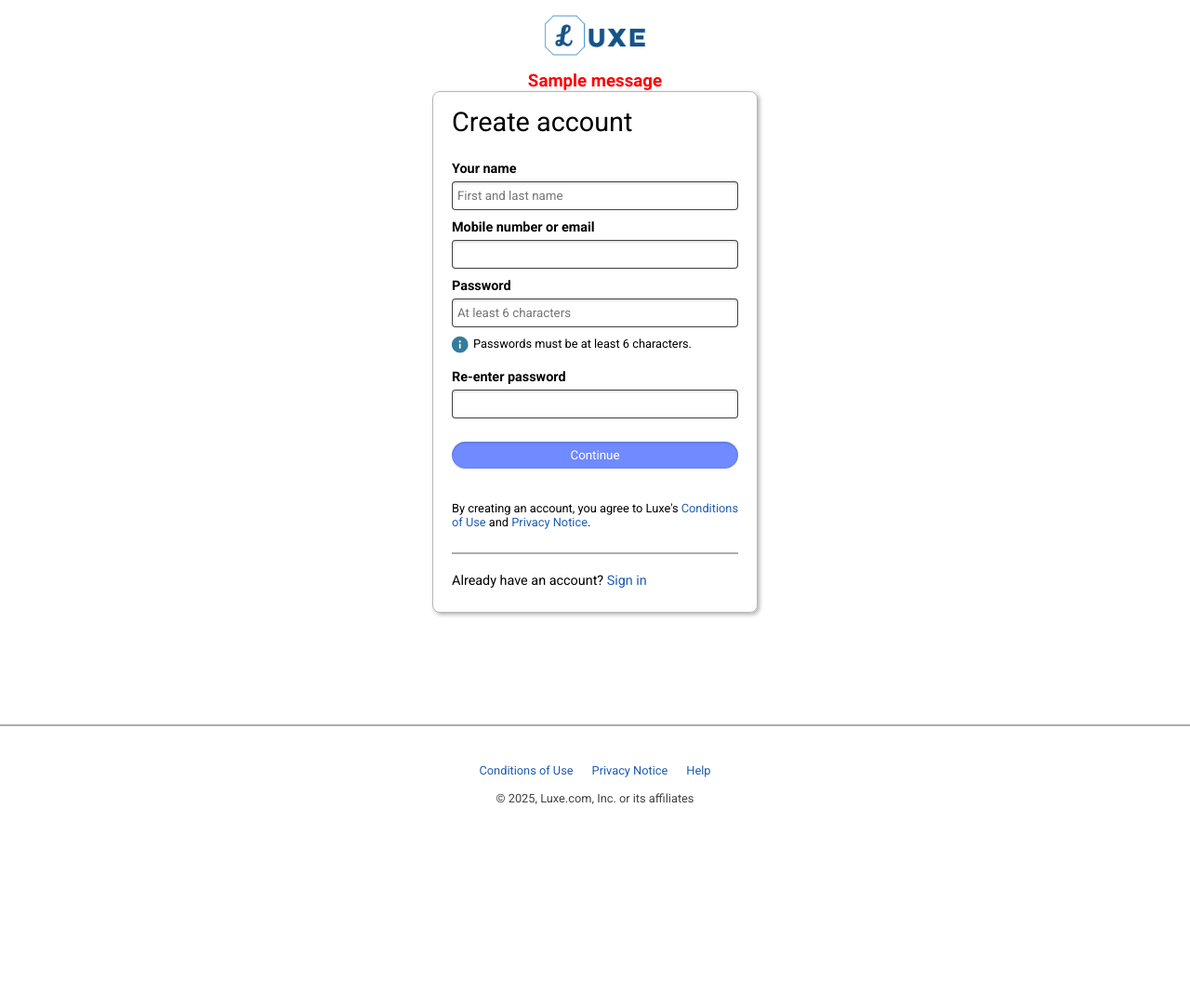
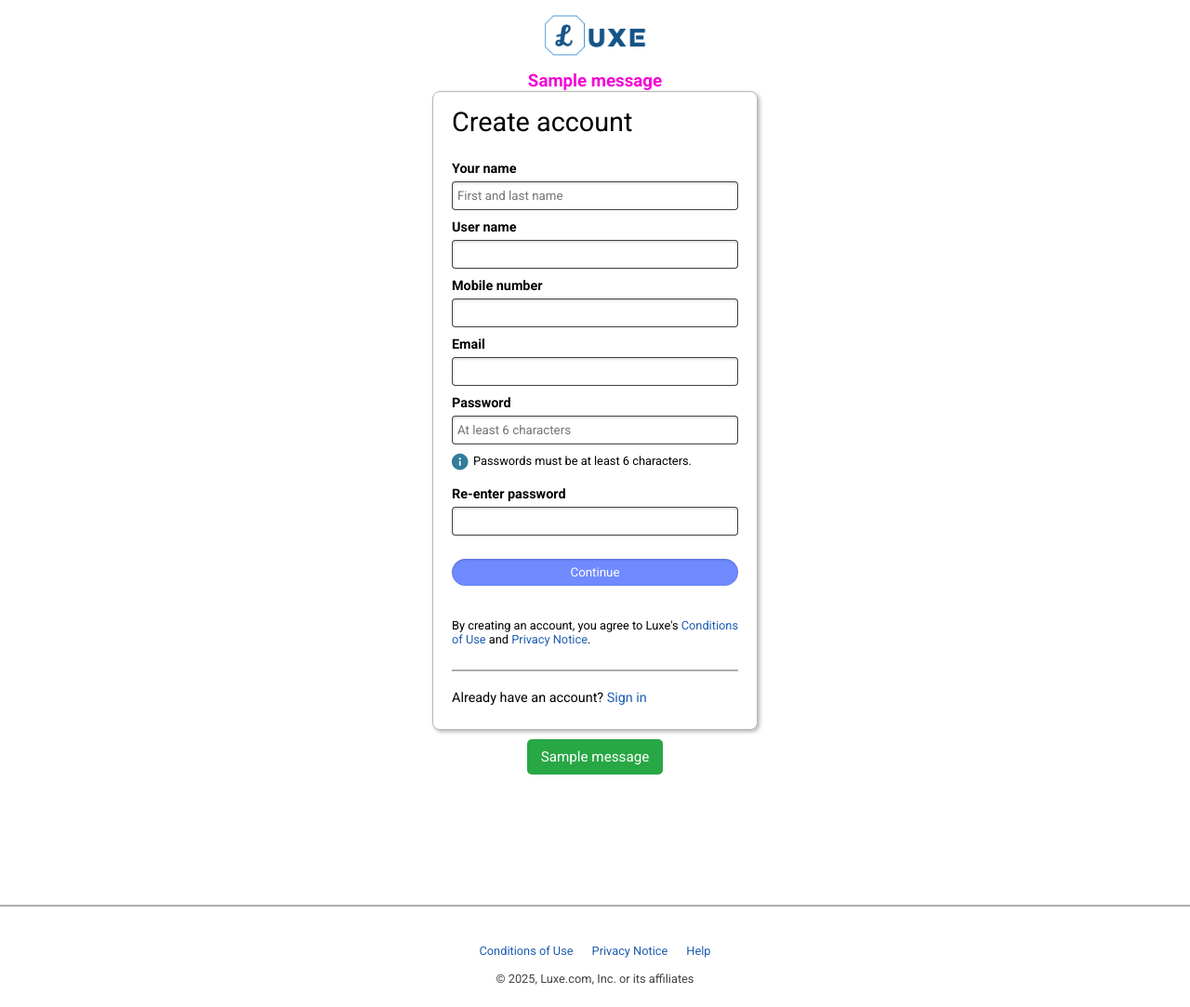
Before and after one commit to abednegoadjocacher/abed-solomon, a Django app: page /account/ in a window 1280 px wide. Shown: the top 1083 px of the page at 93% size. Before the commit the page ends 865 px from the top, so only its background shows below. Run offline with Django 5.2, Linux system fonts and the light colour scheme; tables that the repository leaves empty hold one stand-in row (values such as "Sample post"); one stand-in notice (Sample message) is shown.

Commit message:
The form is ready

```diff
--- a/carwebsite/ecommerce_car/settings.py
+++ b/carwebsite/ecommerce_car/settings.py
@@ -127,6 +127,6 @@
 
 DEFAULT_AUTO_FIELD = 'django.db.models.BigAutoField'
 
-AUTH_USER_MODEL = 'pages_app.CustomUser'  # Customized model
+#AUTH_USER_MODEL = 'pages_app.CustomUser'  # Customized model
 MEDIA_URL = '/media/'
 MEDIA_ROOT = os.path.join(BASE_DIR, 'media')
--- /dev/null
+++ b/carwebsite/pages_app/forms.py
@@ -0,0 +1,33 @@
+from django import forms
+from django.contrib.auth.models import User
+from django.core.exceptions import ValidationError
+import re
+
+class UserRegisterForm(forms.Form):
+    fullname = forms.CharField(max_length=100)
+    username = forms.CharField(max_length=100)
+    Mobile_number = forms.CharField(max_length=15)
+    email = forms.EmailField(required=False)
+    password = forms.CharField(widget=forms.PasswordInput())
+    confirm_password = forms.CharField(widget=forms.PasswordInput())
+
+    def clean_email(self):
+        email = self.cleaned_data.get('email')
+        if email and User.objects.filter(email=email).exists():
+            raise forms.ValidationError("This email is already registered.")
+        return email
+
+    def clean_Mobile_number(self):
+        phone = self.cleaned_data.get('Mobile_number')
+        pattern = r'^\+?[\d]{9,15}$'
+        if not re.match(pattern, phone):
+            raise forms.ValidationError("Enter a valid mobile number.")
+        return phone
+
+    def clean(self):
+        cleaned_data = super().clean()
+        password = cleaned_data.get("password")
+        confirm = cleaned_data.get("confirm_password")
+        if password != confirm:
+            raise ValidationError("Passwords do not match")
+        return cleaned_data
--- a/carwebsite/pages_app/static/pages_app/create_account.css
+++ b/carwebsite/pages_app/static/pages_app/create_account.css
@@ -67,7 +67,7 @@
     box-shadow: 2px 2px 4px #0000004d;
 }
 h3{
-    color: red;
+    color: rgb(245, 4, 213);
 }
 form h2{
     width: 100%;
@@ -152,3 +152,57 @@
 footer p{
     color: var(--color-p);
 }
+
+
+
+.error-message {
+    color: red;
+    font-size: 0.9rem;
+    margin: 5px 0 10px;
+}
+.form-errors {
+    background-color: #ffe0e0;
+    border: 1px solid red;
+    padding: 10px;
+    margin-bottom: 15px;
+}
+
+
+
+
+
+
+/* Wrapper */
+.messages {
+    margin: 10px 0;
+}
+
+/* Base Alert Style */
+.alert {
+    padding: 10px 15px;
+    border-radius: 5px;
+    font-size: 0.95rem;
+    margin-bottom: 10px;
+    color: #fff;
+}
+
+/* Success = Green */
+.alert-success {
+    background-color: #28a745;
+}
+
+/* Error = Red */
+.alert-error {
+    background-color: #f50404;
+}
+
+/* Warning = Yellow */
+.alert-warning {
+    background-color: #ffc107;
+    color: #212529;
+}
+
+/* Info = Blue */
+.alert-info {
+    background-color: #17a2b8;
+}
--- a/carwebsite/pages_app/templates/pages_app/create_account.html
+++ b/carwebsite/pages_app/templates/pages_app/create_account.html
@@ -17,18 +17,71 @@
         {% for message in messages %}
             <h3>{{message}}</h3>
         {% endfor %}
-        <form action="/login/" method="post">
+        <form action="" method="post">
             {% csrf_token %}
             <h2>Create account</h2>
-            <label for="fullName">Your name</label>
-                <input type="text" id="fullName" name="full_name" placeholder="First and last name" required>
-            <label for="number_email">Mobile number or email</label>
-                <input type="text" id="number_email" name="number_email" required>
+
+            <!-- Show non-field errors (e.g. password mismatch) -->
+            {% if form.non_field_errors %}
+                <div class="form-errors">
+                 {% for error in form.non_field_errors %}
+                     <p class="error-message">{{ error }}</p>
+                 {% endfor %}
+                 </div>
+            {% endif %}
+
+
+            <label for="full_name">Your name</label>
+                <input type="text" id="full_name" name="full_name" placeholder="First and last name" required>
+                {% if form.full_name.errors %}
+                    <p class="error-message">{{ form.full_name.errors.0 }}</p>
+                {% endif %}
+
+
+            <label for="user_name">User name</label>
+                <input type="text" id="user_name" name="username" required>
+                {% if form.username.errors %}
+                    <p class="error-message">{{ form.username.errors.0 }}</p>
+                {% endif %}
+
+
+            <label for="Phone_number">Mobile number</label>
+                <input type="text" id="Phone_number" name="Mobile_number" required>
+                {% if form.Mobile_number.errors %}
+                    <p class="error-message">{{ form.Mobile_number.errors.0 }}</p>
+                {% endif %}
+
+
+            <label for="email">Email</label>
+                <input type="text" id="email" name="email">
+                {% if form.email.errors %}
+                    <p class="error-message">{{ form.email.errors.0 }}</p>
+                {% endif %}
+
+
+
+
             <label for="password">Password</label>
                 <input type="password" id="password" placeholder="At least 6 characters" name="password" required>
+                {% if form.password.errors %}
+                    <p class="error-message">{{ form.password.errors.0 }}</p>
+                {% endif %}
+
+
+
+
+
             <p class="exclamation"><i class="fa-solid fa-circle-exclamation"></i>Passwords must be at least 6 characters.</p>
-            <label for="password">Re-enter password</label>
-                <input type="password" id="password" name="confirm" required>
+            <label for="re_password">Re-enter password</label>
+                <input type="password" id="re_password" name="confirm_password" required>
+                {% if form.confirm_password.errors %}
+                    <p class="error-message">{{ form.confirm_password.errors.0 }}</p>
+                {% endif %}
+
+
+
+
+
             <!-- submit btn -->
             <input type="submit" value="Continue" class="btn">
 
@@ -37,6 +90,22 @@
 
             <p class="sign">Already have an account? <a href="/login">Sign in</a></p>
         </form>
+
+
+        {% if messages %}
+            <div class="messages">
+                {% for message in messages %}
+                    <div class="alert alert-{{ message.tags }}">
+                        {{ message }}
+                    </div>
+                {% endfor %}
+            </div>
+        {% endif %}
+
+
+
+
+
     </div>
     <footer>
         <div class="links">
--- a/carwebsite/pages_app/views.py
+++ b/carwebsite/pages_app/views.py
@@ -1,55 +1,57 @@
 import re
-from django.contrib.auth import login#type: ignore
-from .models import CustomUser
+from django.contrib.auth import authenticate, login
+from .forms import UserRegisterForm
+#from .models import CustomUser
 from django.contrib.auth.models import User, auth #type: ignore
 from django.contrib import messages #type: ignore
 from django.shortcuts import render, redirect #type: ignore
+#from .models import UserProfile  # if I would be saving the phone number here
 
-# Create your views here.
+def create_account(request):
+    if request.method == 'POST':
+        form = UserRegisterForm(request.POST)
 
-#def login(request):
-    # if request.method == 'POST':
-        # username = request.POST.get('username')
-        # password = request.POST.get('password')
-        # email_or_number = request.POST.get('email_or_number')
+        if form.is_valid():
+            # Get cleaned data from form
+            username = form.cleaned_data['username']
+            email = form.cleaned_data['email']
+            password = form.cleaned_data['password']
+            fullname = form.cleaned_data['full_name']
+            phone = form.cleaned_data['Mobile_number']
 
-        # Basic validation to ensure the field is not empty
-        # if not email_or_number:
-            # messages.error(request, "Please provide either an email or a phone number.")
-            # return render(request, 'signup.html')
+            # Create the user
+            user = User.objects.create_user(
+                username=username,
+                email=email,
+                password=password,
+                phone=phone,
+            )
+            # Split full name into first and last
+            name_parts = fullname.strip().split()
 
-        # Check if the input is an email
-        # if re.match(r"[^@]+@[^@]+\.[^@]+", email_or_number):  # simple regex for email
-            # email = email_or_number
-            # phone_number = None
-        # Check if the input is a phone number (this can be adjusted based on your format)
-        # elif re.match(r"^\+?[0-9]{10,15}$", email_or_number):  # simple regex for phone number
-            # email = None
-            # phone_number = email_or_number
-        # else:
-            # messages.error(request, "Please provide a valid email or phone number.")
-            # return render(request, 'signup.html')
+            # Always assign the first name
+            user.first_name = name_parts[0]
 
-        # Ensure only one is provided, either email or phone
-        # if not email and not phone_number:
-            # messages.error(request, "Please provide either an email or a phone number.")
-            # return render(request, 'signup.html')
+            # If there's more than one name part, assign the rest as last name
+            if len(name_parts) > 1:
+                user.last_name = " ".join(name_parts[1:])
 
-        # if email and phone_number:
-            # messages.error(request, "You can only provide one: either email or phone number.")
-            # return render(request, 'signup.html')
+            user.save()
+            # Optional: Save phone number in a UserProfile model
+            #UserProfile.objects.create(user=user, phone_number=phone)
 
-        # Create the user
-        # user = CustomUser.objects.create_user(
-            # username=username,
-            # password=password,
-            # email=email if email else None,
-            # phone_number=phone_number if phone_number else None
-        # )
-        # login(request, user)
-        # return redirect('home')  # or any success URL
+            # Show success message and redirect
+            messages.success(request, "Account created successfully! You can now log in.")
+            return redirect('login')  # URL name for your login page
 
-    # return render(request, 'signup.html')
+        else:
+            # If form is not valid, show error messages
+            messages.error(request, "Please correct the errors below.")
+
+    else:
+        form = UserRegisterForm()
+
+    return render(request, 'pages_app/create_account.html', {'form': form})
 
 
 
@@ -66,60 +68,74 @@
 def login(request):
     if request.method == 'POST':
         password = request.POST['password']
-        full_name = request.POST['full_name']
+        username = request.POST['username']
+
+        # Authenticate the user
+        user = authenticate(request, username=username, password=password)
+
+        if user is not None:
+            login(user)
+            messages.success(request, "Login successful!")
+            return redirect('home')  # redirect to homepage or dashboard
+        else:
+            messages.error(request, "Invalid username or password.")
+            return redirect('/login/')  # back to login page
     return render(request, 'pages_app/login.html')
 
-def create_account(request):
-    if request.method == 'POST':
-        full_name = request.POST['full_name']
-        password = request.POST['password']
-        confirm_password = request.POST['confirm']
-        email_or_number = request.POST['number_email']
-        if password == confirm_password:
-            if not email_or_number:
-                messages.error(request, "Please provide either an email or a phone number.")
-                return redirect(request, 'create_account')
-
-            if re.match(r"[^@]+@[^@]+\.[^@]+", email_or_number):
-                email = email_or_number
-                phone_number = None
-
-            elif re.match(r"^\+?[0-9]{10,15}$", email_or_number):
-                email = None
-                phone_number = email_or_number
-            else:
-                messages.error(request, "Please provide a valid email or phone number.")
-                return redirect(request, 'create_account')
-
-            if not email and not phone_number:
-                messages.error(request, "Please provide either an email or a phone number.")
-                return redirect(request, 'create_account')
-
-            if email and phone_number:
-                messages.error(request, "You can only provide one: either email or phone number.")
-                return redirect(request, 'create_account')
-
-            if User.objects.filter(email_or_number=email_or_number).exists():
-                messages(request, " Email Already Used")
-                return redirect('create_account')
-            elif User.objects.filter(full_name=full_name).exists():
-                messages.info(request, "Named Already Exist")
-                return redirect('create_account')
-            else:
-
-                user = CustomUser.objects.create_user(
-                full_name=full_name,
-                password=password,
-                email=email if email else None,
-                phone_number=phone_number if phone_number else None )
-                login(request, user)
-                return redirect('login')  # or any success URL
-
-
-                # user = User.objects.create_user(email=email_or_number, full_name=full_name, password=password)
-               # user.save()
-        else:
-            messages.info(request, "Password Not Same")
-            return redirect('create_account')
-    else:
-        return render(request, 'pages_app/create_account.html')
+#def create_account_a(request):
+#    if request.method == 'POST':
+#        name = request.POST['fullname']
+#        password = request.POST['password']
+#        confirm_password = request.POST['confirm_password']
+#        mobile_number = request.POST['Mobile_number']
+#        email = request.POST['email']
+#        if password == confirm_password:
+#            if not email_or_number:
+#                messages.error(request, "Please provide either an email or a phone number.")
+#                return redirect(request, 'create_account')
+#
+#            if re.match(r"[^@]+@[^@]+\.[^@]+", email_or_number):
+#                email = email_or_number
+#                phone_number = None
+#
+#            elif re.match(r"^\+?[0-9]{10,15}$", email_or_number):
+#                email = None
+#                phone_number = email_or_number
+#            else:
+#                messages.error(request, "Please provide a valid email or phone number.")
+#                return redirect(request, 'create_account')
+#
+#            if not email and not phone_number:
+#                messages.error(request, "Please provide either an email or a phone number.")
+#                return redirect(request, 'create_account')
+#
+#            if email and phone_number:
+#                messages.error(request, "You can only provide one: either email or phone number.")
+#                return redirect(request, 'create_account')
+#
+#            if User.objects.filter(email_or_number=email_or_number).exists():
+#                messages(request, " Email Already Used")
+#                return redirect('create_account')
+#            elif User.objects.filter(full_name=full_name).exists():
+#                messages.info(request, "Named Already Exist")
+#                return redirect('create_account')
+#            else:
+#
+#                user = CustomUser.objects.create_user(
+#                full_name=full_name,
+#                password=password,
+#                email=email if email else None,
+#                phone_number=phone_number if phone_number else None )
+#                login(request, user)
+#                return redirect('login')  # or any success URL
+#
+#
+#                # user = User.objects.create_user(email=email_or_number, full_name=full_name, password=password)
+#               # user.save()
+#        else:
+#            messages.info(request, "Password Not Same")
+#            return redirect('create_account')
+#    else:
+#        return render(request, 'pages_app/create_account.html')
+#
+#
```
Also changed, not shown: carwebsite/pages_app/models.py (+15 -15 lines), carwebsite/pages_app/templates/pages_app/login.html (+14 -3 lines), carwebsite/pages_app/migrations/0001_initial.py (deleted), carwebsite/pages_app/migrations/0002_alter_customuser_phone_number.py (deleted), carwebsite/shop_app/migrations/0001_initial.py.
